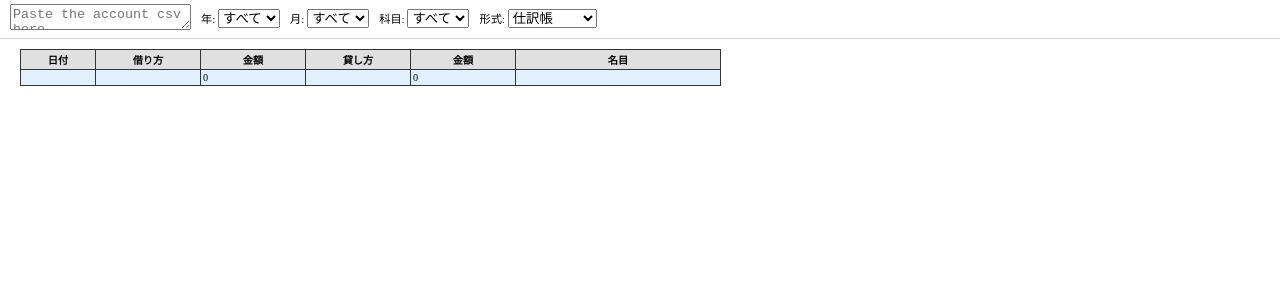
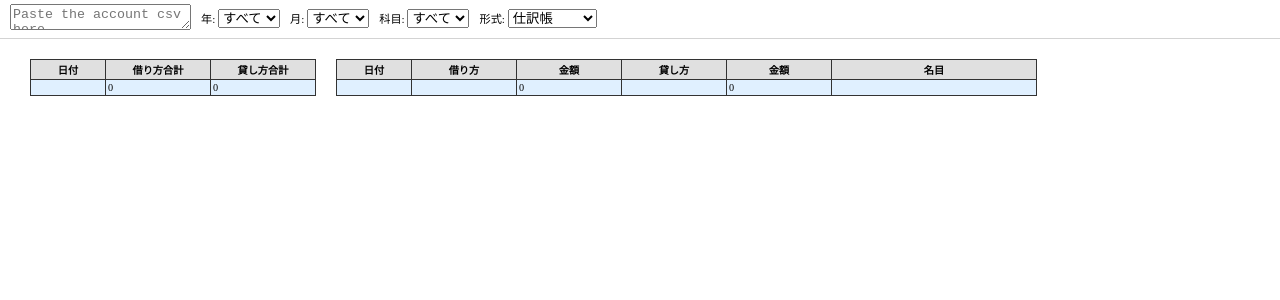
Before and after one commit to yamagame/vue-account-book, a Vue app: page / in a window 1280 px wide. Shown: the top 300 px of the page. Built offline with nearby package versions, Linux system fonts and the light colour scheme.

Commit message:
日付ソート追加

```diff
--- a/src/App.vue
+++ b/src/App.vue
@@ -23,10 +23,12 @@ const subjects = computed(() => {
   const subjects = deals.value
     .filter(v => v.date != undefined)
     .reduce((a: { [index: string]: boolean; }, v: Deal) => {
-      a[v.kari.string()] = true; a[v.kashi.string()] = true;
+      a[v.kari.string()] = true;
+      a[v.kashi.string()] = true;
       return a;
     }, {})
-  return ["ALL", ...Object.keys(subjects).sort()]
+  const retval = ["資産", "負債", "費用", "収益", ...Object.keys(subjects).sort()]
+  return ["ALL", ...retval]
 })
 const bookType = ref("仕訳帳")
 const books = ["仕訳帳", "総勘定元帳", "出納帳"]
@@ -35,7 +37,7 @@ onMounted(() => {
   if (data) accountCSV.value = data
 });
 const inputEvent = (e: Event) => {
-  if (e.target instanceof HTMLInputElement) {
+  if (e.target instanceof HTMLTextAreaElement) {
     localStorage.setItem('vue-account-book', e.target.value)
   }
 }
--- a/src/views/HomeView.vue
+++ b/src/views/HomeView.vue
@@ -18,7 +18,7 @@ const deals = computed(() => {
     deals = deals.filter(v => getFormattedDate(v.date, "M") === `${props.month}`)
   }
   if (props.subject !== "ALL") {
-    deals = deals.filter(v => v.kari.string() === props.subject || v.kashi.string() === props.subject)
+    deals = deals.filter(v => v.kari.string().indexOf(props.subject) === 0 || v.kashi.string().indexOf(props.subject) === 0)
   }
   if (props.book === "総勘定元帳") {
     deals = deals.map(v => {
@@ -48,19 +48,27 @@ const deals = computed(() => {
   }
   return deals;
 })
-type deal = {
-  id: number;
-  date: string;
-  kari: string;
-  karivalue: number | string;
-  kashi: string;
-  kashivalue: number | string;
-  name: string;
-  last: boolean;
+type Record = {
+  id: number
+  month: string
+  date: string
+  kari: string
+  karivalue: number | string
+  kashi: string
+  kashivalue: number | string
+  name: string
+  last: boolean
 }
 const fields = computed(() => {
-  const d = deals.value.map((deal, i) => ({
+  let month = ""
+  const d = deals.value.map(deal => deal)
+    .sort((a, b) => {
+      if (a.date == undefined || b.date == undefined) return 0
+      return a.date.getTime() - b.date.getTime()
+    })
+    .map<Record>((deal, i) => ({
       id: i,
+      month: getFormattedDate(deal.date, "yyyy/MM"),
       date: getFormattedDate(deal.date, "yyyy/MM/dd"),
       kari: deal.kari.string(),
       karivalue: deal.kari.string() !== "" ? deal.value : "",
@@ -69,8 +77,28 @@ const fields = computed(() => {
       name: deal.name,
       last: false,
     }))
-  d.push({
+    .reduce((a, deal) => {
+      if (month != "" && month != deal.month) {
+        a.push({
+          id: 0,
+          month: "",
+          date: "",
+          kari: "",
+          karivalue: "",
+          kashi: "",
+          kashivalue: "",
+          name: "",
+          last: false,
+        })
+      }
+      month = deal.month
+      a.push(deal)
+      return a
+    }, [] as Record[])
+  // 合計値計算
+  const total = {
     id: d.length,
+    month: "",
     date: "",
     kari: "",
     karivalue: d.reduce((a, v) => {
@@ -88,10 +116,45 @@ const fields = computed(() => {
     }, 0),
     name: "",
     last: true,
-  })
+  }
+  d.push(total)
   return d
 })
-const getBackgroundColor = (d: deal) => {
+
+// 月締合計計算
+const monthly = computed(() => {
+  const monthly = deals.value.reduce((a, deal) => {
+    const date = getFormattedDate(deal.date, "yyyy/MM")
+    if (date === "") return a
+    if (a[date] === undefined) {
+      a[date] = { kari: 0, kashi: 0 }
+    }
+    if (deal.kari.string() !== "") {
+      a[date].kari += deal.value
+    }
+    if (deal.kashi.string() !== "") {
+      a[date].kashi += deal.value
+    }
+    return a
+  }, {} as { [index: string]: { kari: number, kashi: number } })
+  const d = Object.keys(monthly).sort().map((v, i) => (
+    {
+      id: i,
+      date: v,
+      kari: monthly[v].kari,
+      kashi: monthly[v].kashi,
+      last: false,
+    }
+  ))
+  d.push(d.reduce((a, v) => {
+    a.kari += v.kari
+    a.kashi += v.kashi
+    return a
+  }, { id: d.length, date: "", kari: 0, kashi: 0, last: true }))
+  return d
+})
+
+const getBackgroundColor = (d: { last: boolean }) => {
   if (d.last) return `#E0F0FF`
   return
 }
@@ -100,7 +163,26 @@ const getBackgroundColor = (d: deal) => {
 <template>
   <div class="mark-body-container">
     <div class="tbl-bdr">
-      <table>
+      <div style="display:inline">
+        <table style="float:left;margin:10px;">
+          <thead>
+            <tr :style="{ 'background-color': '#E0E0E0' }">
+              <th style=" width:70px">日付</th>
+              <th style="width:100px">借り方合計</th>
+              <th style="width:100px">貸し方合計</th>
+            </tr>
+          </thead>
+          <tbody v-for="deal of monthly" :key="deal.id">
+            <tr :style="{ 'background-color': getBackgroundColor(deal) }">
+              <td>{{ deal.date }}</td>
+              <td>{{ deal.kari }}</td>
+              <td>{{ deal.kashi }}</td>
+            </tr>
+          </tbody>
+        </table>
+      </div>
+      <div style="display:inline">
+        <table style="float:left;margin:10px;">
           <thead>
             <tr :style="{ 'background-color': '#E0E0E0' }">
               <th style=" width:70px">日付</th>
@@ -124,4 +206,5 @@ const getBackgroundColor = (d: deal) => {
         </table>
       </div>
     </div>
+  </div>
 </template>
```
Lines whose indentation alone changed are shown as unchanged.
